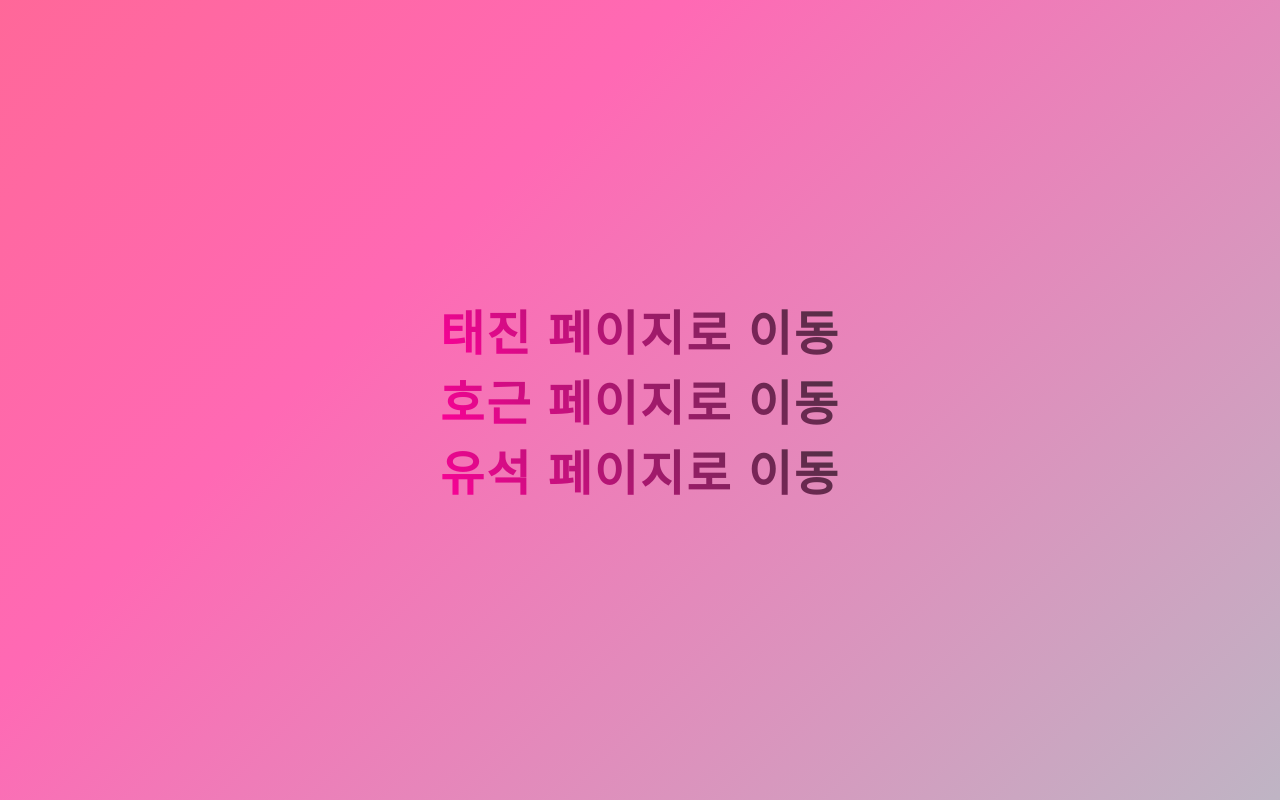
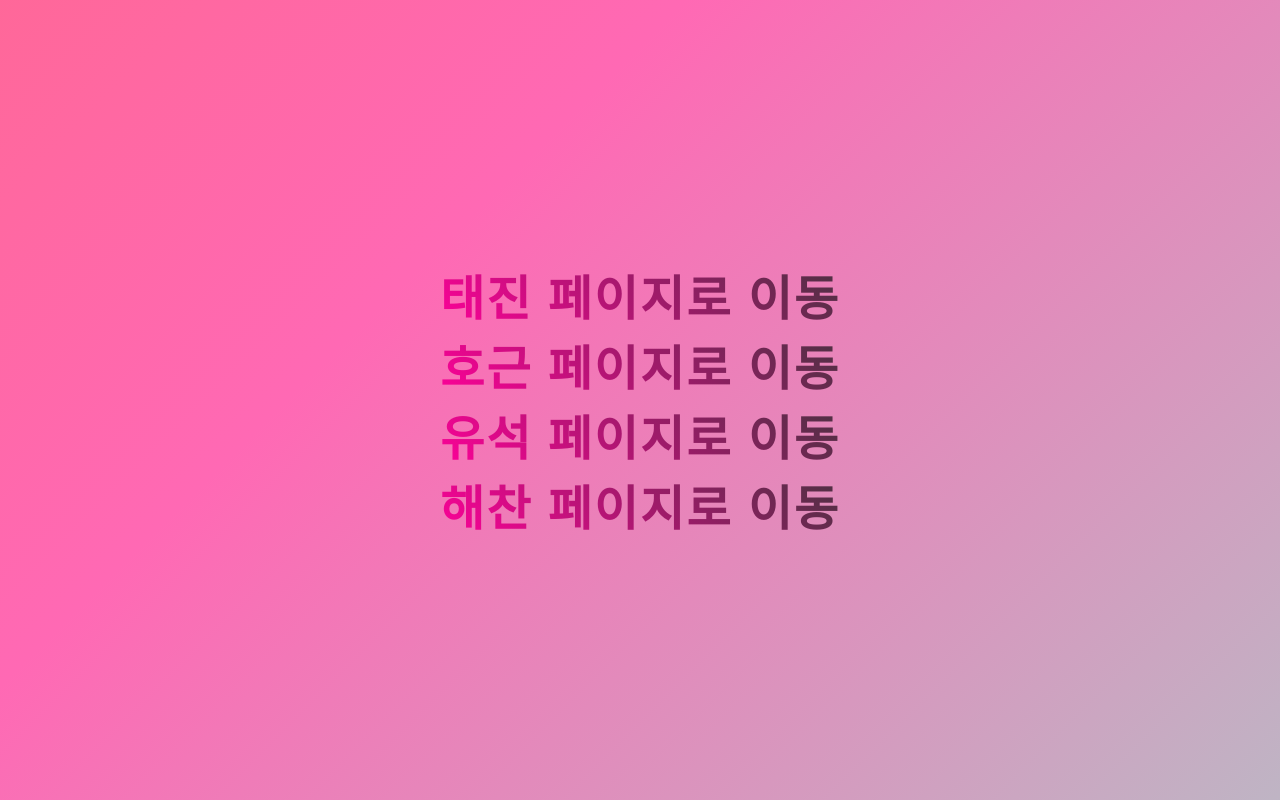
Before and after one commit to just-codingbaby/4team-react-router, a React (Create React App) app: page / in a window 1280 px wide. Built offline with nearby package versions, Linux system fonts and the light colour scheme.

Commit message:
Main.js & home/Page.js haechan 추가

```diff
--- a/src/Main.js
+++ b/src/Main.js
@@ -15,6 +15,7 @@ export function Main() {
           <Route path="taejin" element={<TaejinIntroPage />} />
           <Route path="hogeun" element={<HogeunIntroPage />} />
           <Route path="yousuk" element={<YousukIntroPage />} />
+          <Route path="haechan" element={<HaechanIntroPage />} />
         </Routes>
       </App>
     </BrowserRouter>
--- a/src/pages/home/Page.js
+++ b/src/pages/home/Page.js
@@ -16,6 +16,11 @@ export function HomePage() {
       <Link to="yousuk">
         <h1>유석 페이지로 이동</h1>
       </Link>
+
+      <Link to="haechan">
+        <h1>해찬 페이지로 이동</h1>
+      </Link>
+
     </Flex.Column>
   );
 }
```
